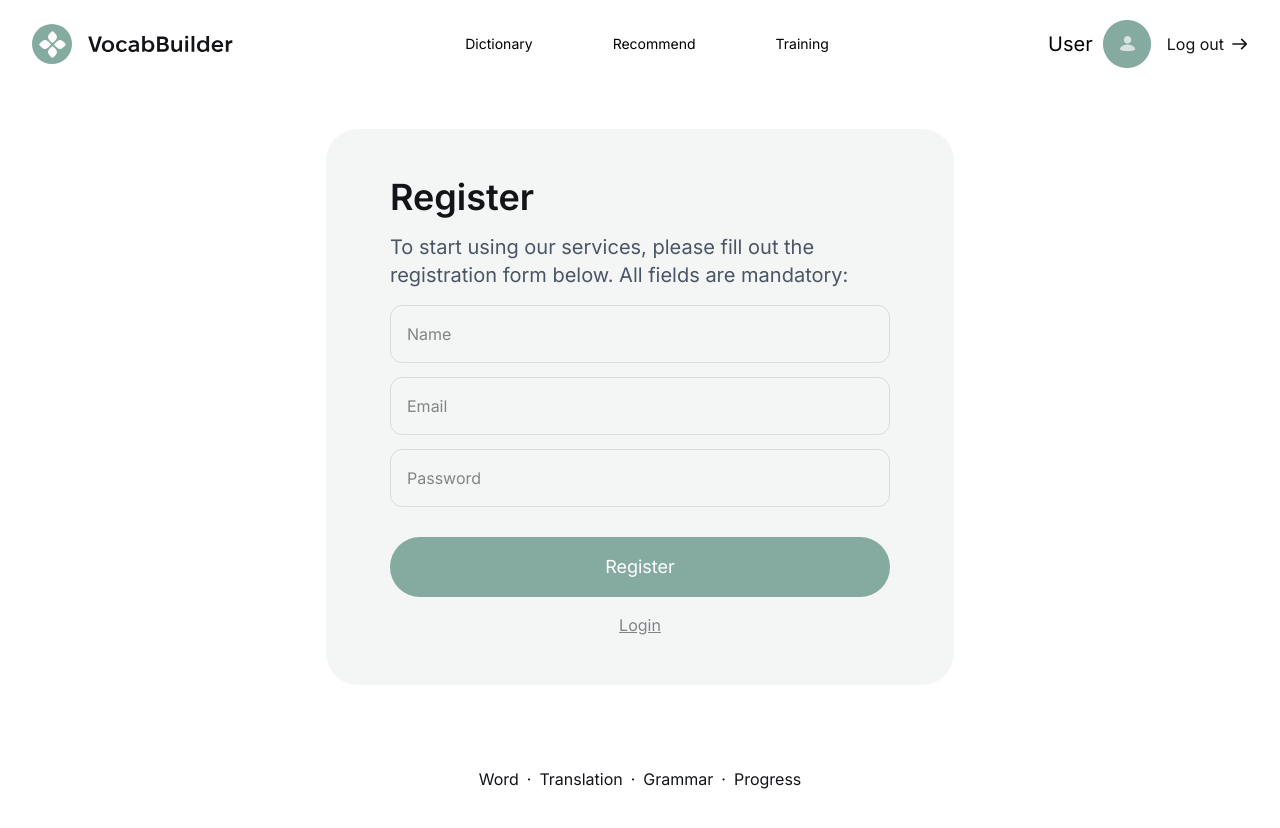
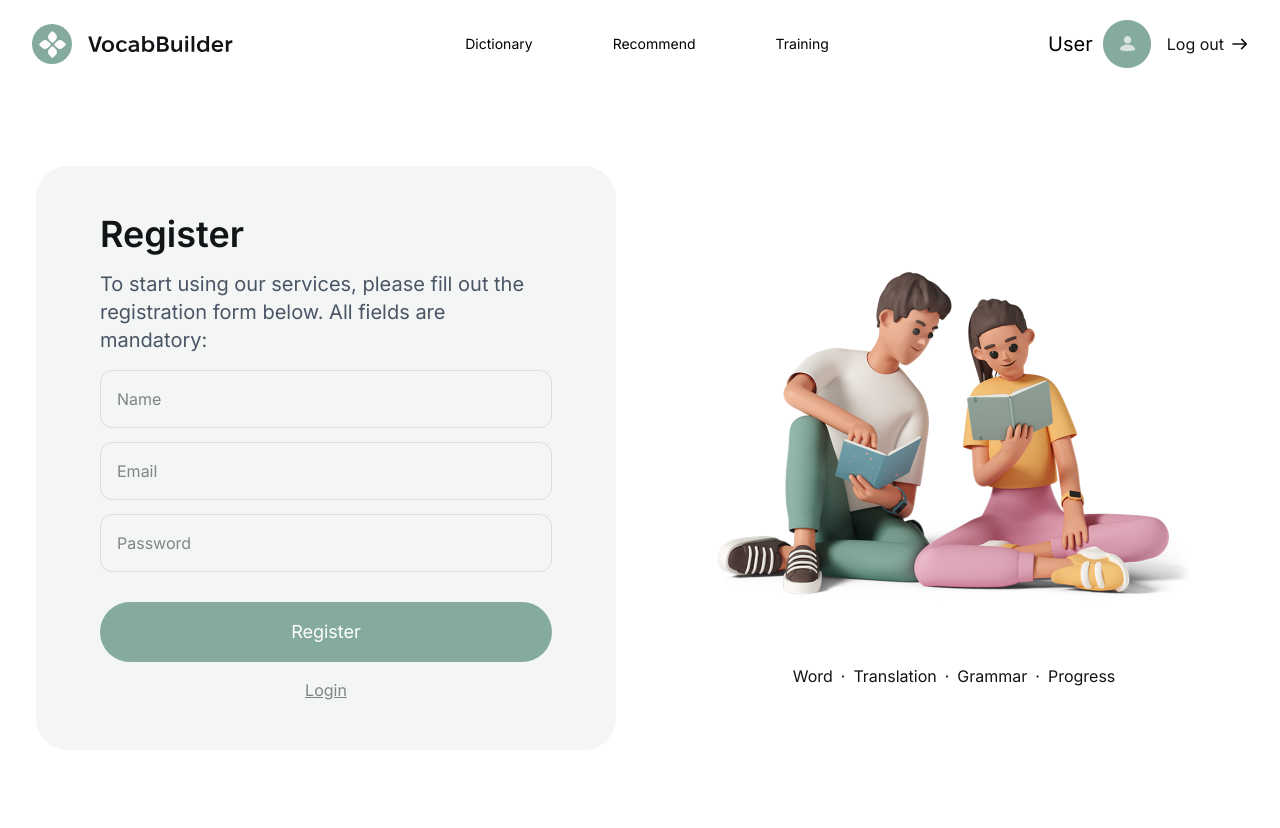
Before and after one commit to darynna/vocab-builder, a React (Vite) app: page /register in a window 1280 px wide. Shown: the top 828 px of the page. Built offline with nearby package versions, Linux system fonts and the light colour scheme.

Commit message:
add responsive register page

```diff
--- a/src/components/Header/Header.tsx
+++ b/src/components/Header/Header.tsx
@@ -23,7 +23,7 @@ const Header = () => {
 
     if (!isSignedIn) {
         return (
-            <header>
+            <header className="px-4 py-4 md:px-8 md:py-5">
                 <Link to="/">
                     <img
                         className="h-9 md:h-10"
@@ -37,8 +37,8 @@ const Header = () => {
 
     return (
         <>
-            <header>
-                <nav className="flex justify-between items-center">
+            <header className="px-4 py-4 md:px-8 md:py-5">
+                <nav className="mx-auto flex w-full max-w-[1240px] items-center justify-between">
                     <Link to="/">
                         <img className="h-9 md:h-10" src="/icons/logos/logo.svg" alt='logo'/>
                     </Link>
--- a/src/layouts/MainLayout.tsx
+++ b/src/layouts/MainLayout.tsx
@@ -3,12 +3,12 @@ import Header from "../components/Header/Header.tsx";
 
 const MainLayout = () => {
     return (
-        <main className="min-h-screen px-4 py-4 md:px-8 md:py-5">
-            <div className="mx-auto w-full max-w-[1240px]">
-                <Header/>
+        <>
+        <Header/>
+        <main className="w-full max-w-[1240px] mx-auto px-4 py-4 md:px-8 md:py-5">
                 <Outlet/>
-            </div>
         </main>
+        </>
     );
 };
 
--- a/src/pages/RegisterPage.tsx
+++ b/src/pages/RegisterPage.tsx
@@ -3,9 +3,10 @@ import {NavLink} from "react-router-dom";
 
 const RegisterPage = () => {
     return (
-        <div className='flex flex-col justify-center items-center min-h-screen mx-auto'>
-            <img src="/images/illustration.png" alt="kids" className="w-[247px] md:hidden"/>
-            <div className="flex flex-1 md:flex-0 flex-col justify-center -m-4 max-w-[628px] bg-green-accent/10 rounded-t-4xl md:rounded-4xl">
+        <div className='flex flex-col min-h-[calc(100vh-100px)] justify-center items-center xl:grid xl:grid-cols-2 xl:gap-20'>
+            {/* Mobile illustration */}
+            <img src="/images/illustration.png" alt="Two students studying" className="w-[247px] md:hidden"/>
+            <div className="flex flex-1 md:flex-0 flex-col justify-center -m-4 md:max-w-[628px] bg-green-accent/10 rounded-t-4xl md:rounded-4xl">
                 <div className='px-4 py-8 md:py-12 md:px-16'>
                     <h1 className="text-3xl md:text-4xl mb-4 font-semibold">Register</h1>
                     <p className="text-gray-600 mb-4 md:text-xl">To start using our services, please fill out the registration form
@@ -16,7 +17,15 @@ const RegisterPage = () => {
                     </div>
                 </div>
             </div>
-            <div className="hidden md:flex items-center md:mt-[98px] gap-2 text-base">
+            {/* Desktop illustration + text */}
+            <div className="flex flex-col items-center">
+                <img
+                    src="/images/illustration.png"
+                    alt="Two students studying"
+                    className="w-[498px] hidden xl:block"
+                />
+
+                <div className="hidden md:flex md:items-center md:gap-2 md:mt-24 xl:mt-0 text-base">
                     <span>Word</span>
                     <span>·</span>
                     <span>Translation</span>
@@ -26,6 +35,7 @@ const RegisterPage = () => {
                     <span>Progress</span>
                 </div>
             </div>
+        </div>
     );
 };
 
```
Also changed, not shown: public/images/background/Vector.png (added). Lines whose indentation alone changed are shown as unchanged.
